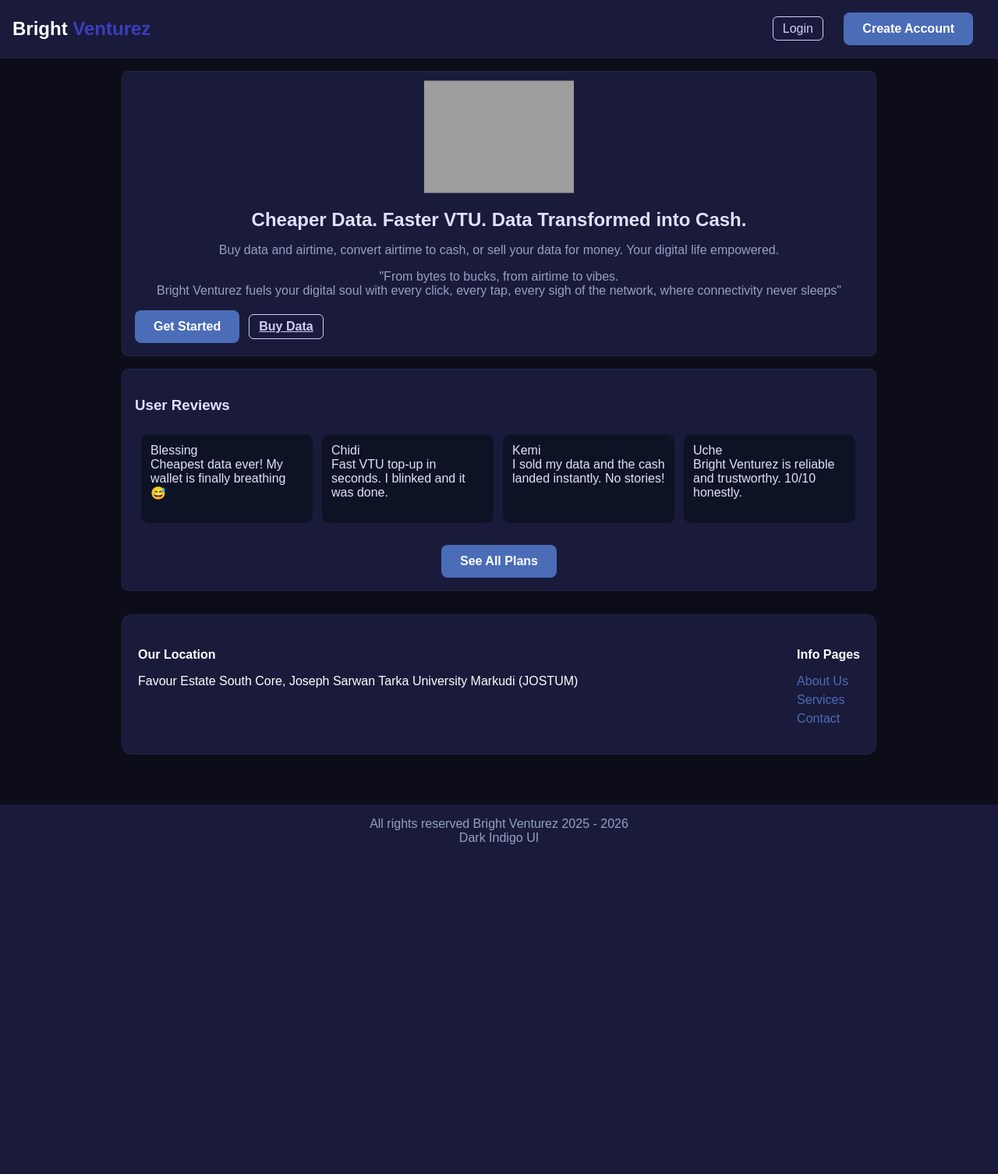
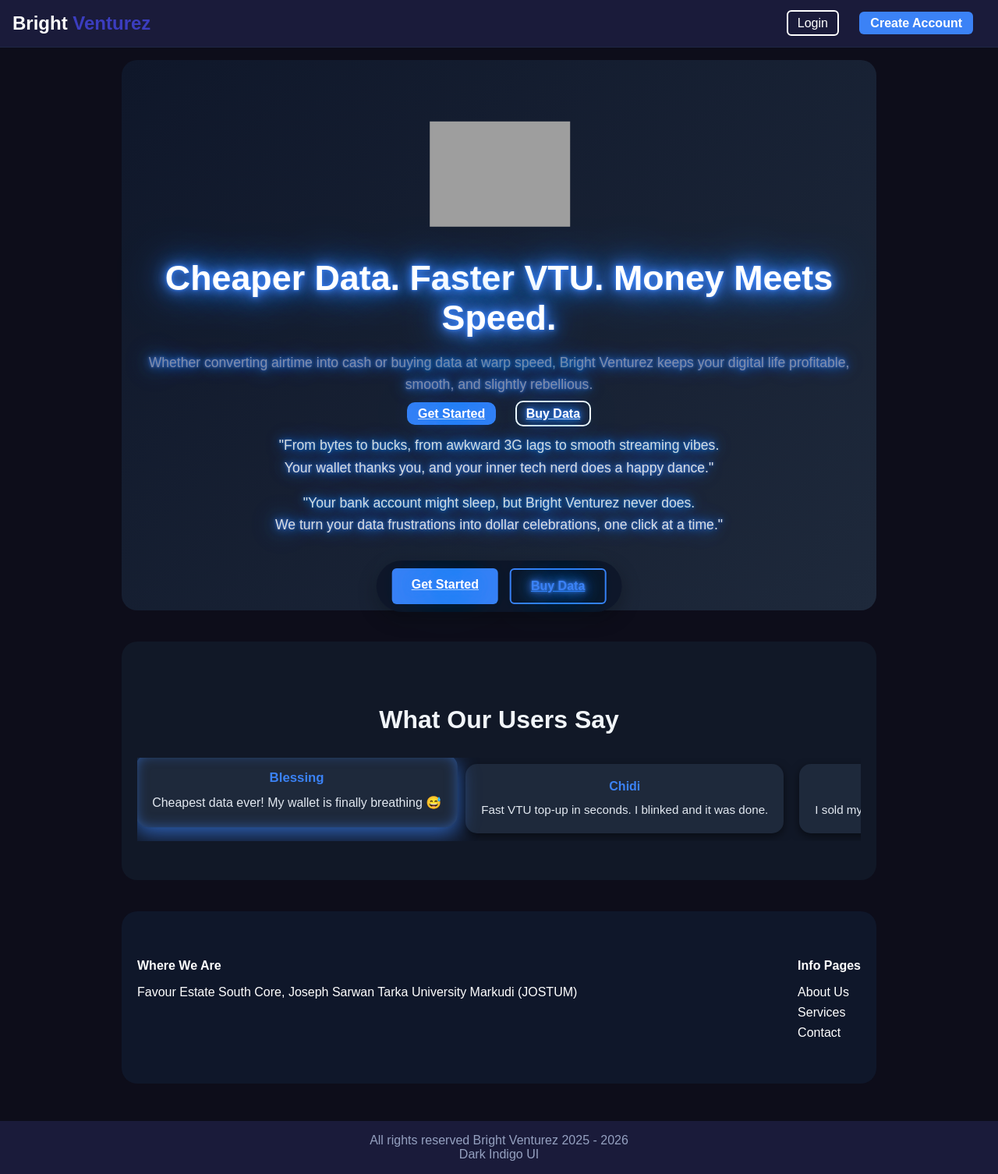
Before and after one commit to Francixxsol/Brightventurez, a Django app: page / in a window 1280 px wide. Shown: the whole page at 78% size. Before the commit the page ends 1083 px from the top, so only its background shows below. Run offline with Django 5.2, Linux system fonts and the light colour scheme; grey boxes are pictures that could not be loaded.

Commit message:
were live

```diff
--- a/core/templates/core/home.html
+++ b/core/templates/core/home.html
@@ -1,28 +1,43 @@
 {% extends "core/base.html" %}
 {% block content %}
 
+<!-- Floating CTA -->
+<div class="floating-cta">
+  <a class="btn primary pulse-btn neon-btn" href="{% url 'core:register' %}">Get Started</a>
+  <a class="btn ghost pulse-btn neon-btn" href="{% url 'core:buy_data' %}">Buy Data</a>
+</div>
+
 <!-- Hero Section -->
-<section class="card hero" style="text-align:center;">
-  <!-- Pulsing Logo -->
-  <img src="https://drive.google.com/uc?export=view&id=1DuB0g2KCi0qvIj86TXsYuvyrGxHevdNS"
-       alt="Bright Venturez Logo"
-       class="responsive-logo pulse-logo">
+<section class="hero">
+  <div class="hero-container">
+    <!-- Logo with micro-glitch animation -->
+    <img src="https://i.postimg.cc/k5tZXHwj/logo.jpg"
+         alt="Bright Venturez Logo"
+         class="responsive-logo pulse-logo glitch-logo">
 
-  <h1>Cheaper Data. Faster VTU. Data Transformed into Cash.</h1>
-  <p class="sub">Buy data and airtime, convert airtime to cash, or sell your data for money. Your digital life empowered.</p>
-  <p class="sub humor">
-    "From bytes to bucks, from airtime to vibes.<br>
-    Bright Venturez fuels your digital soul with every click, every tap, every sigh of the network, where connectivity never sleeps"
-  </p>
-  <div class="row gap">
-    <a class="btn primary" href="{% url 'core:register' %}">Get Started</a>
-    <a class="btn ghost" href="{% url 'core:buy_data' %}">Buy Data</a>
+    <h1 class="pulse-text neon-text">Cheaper Data. Faster VTU. Money Meets Speed.</h1>
+    <p class="sub pulse-text neon-text">Whether converting airtime into cash or buying data at warp speed, Bright Venturez keeps your digital life profitable, smooth, and slightly rebellious.</p>
+
+    <div class="hero-buttons">
+      <a class="btn primary pulse-btn neon-btn" href="{% url 'core:register' %}">Get Started</a>
+      <a class="btn ghost pulse-btn neon-btn" href="{% url 'core:buy_data' %}">Buy Data</a>
+    </div>
+
+    <!-- Humor Descriptions -->
+    <p class="humor pulse-text neon-text">
+      "From bytes to bucks, from awkward 3G lags to smooth streaming vibes.<br>
+      Your wallet thanks you, and your inner tech nerd does a happy dance."
+    </p>
+    <p class="humor pulse-text neon-text">
+      "Your bank account might sleep, but Bright Venturez never does. <br>
+      We turn your data frustrations into dollar celebrations, one click at a time."
+    </p>
   </div>
 </section>
 
 <!-- User Reviews Section -->
-<section class="card">
-  <h3>User Reviews</h3>
+<section class="reviews">
+  <h3>What Our Users Say</h3>
   <div class="carousel" id="reviewsCarousel">
     {% for r in reviews %}
       <div class="review-card">
@@ -31,17 +46,12 @@
       </div>
     {% endfor %}
   </div>
-
-  <!-- Call-to-Action Button to Plans -->
-  <div style="text-align:center; margin-top:20px;">
-    <a href="{% url 'core:plans' %}" class="btn primary">See All Plans</a>
-  </div>
 </section>
 
 <!-- Footer Address & Info Links -->
-<section class="card footer-info">
+<section class="footer-info">
   <div class="footer-address">
-    <h4>Our Location</h4>
+    <h4>Where We Are</h4>
     <p>Favour Estate South Core, Joseph Sarwan Tarka University Markudi (JOSTUM)</p>
   </div>
   <div class="footer-links">
@@ -54,84 +64,145 @@
   </div>
 </section>
 
+<!-- Styles -->
 <style>
-/* Responsive logo */
-.responsive-logo {
-  max-width: 180px;
-  width: 50%;
-  height: auto;
-  margin-bottom: 15px;
+/* --- Floating CTA --- */
+.floating-cta {
+  position: fixed;
+  bottom: 15px;
+  left: 50%;
+  transform: translateX(-50%);
+  background: rgba(15, 23, 42, 0.95);
+  padding: 10px 20px;
+  border-radius: 50px;
+  display: flex;
+  gap: 15px;
+  z-index: 9999;
+  box-shadow: 0 8px 25px rgba(0,0,0,0.3);
+}
+.floating-cta .btn { padding: 12px 25px; font-size: 1rem; }
+.floating-cta .btn.primary { background: #3B82F6; color: #fff; }
+.floating-cta .btn.ghost { background: transparent; border: 2px solid #3B82F6; color: #3B82F6; }
+.floating-cta .btn:hover { transform: scale(1.05); }
+
+/* --- Hero Section --- */
+.hero {
+  display: flex;
+  justify-content: center;
+  align-items: center;
+  text-align: center;
+  background: linear-gradient(135deg, #0f172a, #1e293b);
+  color: #fff;
+  padding: 80px 20px;
+  border-radius: 20px;
+  margin-bottom: 40px;
+}
+.hero-container h1 { font-size: 2.8rem; font-weight: 700; margin: 20px 0 10px; }
+.hero-container .sub, .hero-container .humor { font-size: 1.1rem; line-height: 1.6; opacity: 0.85; margin-bottom: 15px; }
+.hero-buttons .btn { margin: 10px; border-radius: 10px; transition: all 0.3s ease; }
+.btn.primary { background: #3B82F6; color: #fff; font-weight: 600; }
+.btn.primary:hover { transform: scale(1.05); }
+.btn.ghost { background: transparent; border: 2px solid #fff; color: #fff; }
+.btn.ghost:hover { background: rgba(255,255,255,0.1); transform: scale(1.05); }
+
+/* --- Logo animations --- */
+.responsive-logo { max-width: 180px; width: 50%; height: auto; margin-bottom: 15px; }
+.pulse-logo { animation: pulse 2.5s infinite ease-in-out; }
+@keyframes pulse { 0% { transform: scale(1); } 50% { transform: scale(1.08); } 100% { transform: scale(1); } }
+.glitch-logo { position: relative; animation: glitch 2s infinite; }
+@keyframes glitch {
+  0% { transform: translate(0); }
+  20% { transform: translate(-2px, 2px); }
+  40% { transform: translate(2px, -2px); }
+  60% { transform: translate(-1px, 1px); }
+  80% { transform: translate(1px, -1px); }
+  100% { transform: translate(0); }
 }
 
-/* Pulse animation */
-@keyframes pulse {
-  0% { transform: scale(1); }
-  50% { transform: scale(1.08); }
-  100% { transform: scale(1); }
+/* --- Pulse animation for buttons and text --- */
+.pulse-btn, .pulse-text {
+  animation: pulse-sync 2.5s infinite ease-in-out;
+}
+@keyframes pulse-sync {
+  0% { transform: scale(1); opacity: 0.9; }
+  50% { transform: scale(1.05); opacity: 1; }
+  100% { transform: scale(1); opacity: 0.9; }
 }
 
-.pulse-logo {
-  animation: pulse 2.5s infinite ease-in-out;
+/* --- Neon Glow --- */
+.neon-btn, .neon-text {
+  text-shadow:
+    0 0 5px #3B82F6,
+    0 0 10px #3B82F6,
+    0 0 20px #3B82F6,
+    0 0 40px #3B82F6,
+    0 0 80px #3B82F6;
+  animation: neon-pulse 2.5s infinite alternate;
+}
+@keyframes neon-pulse {
+  0% { text-shadow: 0 0 2px #3B82F6, 0 0 5px #3B82F6, 0 0 10px #3B82F6, 0 0 20px #3B82F6, 0 0 40px #3B82F6; }
+  50% { text-shadow: 0 0 5px #3B82F6, 0 0 15px #3B82F6, 0 0 30px #3B82F6, 0 0 50px #3B82F6, 0 0 80px #3B82F6; }
+  100% { text-shadow: 0 0 2px #3B82F6, 0 0 5px #3B82F6, 0 0 10px #3B82F6, 0 0 20px #3B82F6, 0 0 40px #3B82F6; }
 }
 
+/* --- Reviews Carousel --- */
+.reviews { padding: 50px 20px; background: #111827; border-radius: 20px; margin-bottom: 40px; color: #f1f5f9; text-align: center; }
+.reviews h3 { font-size: 2rem; margin-bottom: 30px; }
+.carousel { display: flex; overflow-x: auto; gap: 20px; scroll-behavior: smooth; padding-bottom: 10px; }
+.review-card { min-width: 250px; flex: 0 0 auto; background: #1e293b; border-radius: 15px; padding: 20px; box-shadow: 0 4px 12px rgba(0,0,0,0.5); transition: all 0.5s ease; }
+.review-card:hover { transform: translateY(-5px); }
+.review-name { font-weight: 600; margin-bottom: 10px; color: #3B82F6; }
+.review-text { font-size: 0.95rem; line-height: 1.4; color: #e2e8f0; }
+
+/* Highlight active review card */
+.review-card.active-card { transform: translateY(-10px) scale(1.05); box-shadow: 0 8px 25px rgba(59, 130, 246, 0.7), 0 0 15px rgba(59, 130, 246, 0.5) inset; }
+
+/* --- Footer --- */
+.footer-info { display: flex; justify-content: space-between; flex-wrap: wrap; padding: 40px 20px; background: #0f172a; color: #fff; border-radius: 20px; }
+.footer-info h4 { margin-bottom: 10px; }
+.footer-links ul { list-style: none; padding: 0; }
+.footer-links li { margin-bottom: 8px; }
+.footer-links a { color: #fff; text-decoration: none; }
+.footer-links a:hover { text-decoration: underline; }
+
+/* --- Responsive --- */
 @media (max-width: 768px) {
-  .responsive-logo {
-    width: 70%;
-    max-width: 140px;
-  }
+  .hero-container h1 { font-size: 2rem; }
+  .btn { font-size: 1rem; padding: 12px 25px; }
+  .carousel { gap: 15px; }
+  .review-card { min-width: 200px; }
 }
-
 @media (max-width: 480px) {
-  .responsive-logo {
-    width: 90%;
-    max-width: 120px;
-  }
-}
-
-/* Footer styling */
-.footer-info {
-  display: flex;
-  justify-content: space-between;
-  flex-wrap: wrap;
-  background: #1a1b3a;
-  color: #fff;
-  padding: 20px;
-  border-radius: 12px;
-  margin-top: 30px;
-}
-.footer-info h4 {
-  margin-bottom: 8px;
-}
-.footer-info ul {
-  list-style: none;
-  padding: 0;
-}
-.footer-info ul li {
-  margin-bottom: 6px;
-}
-.footer-info a {
-  color: #4b6cb7;
-  text-decoration: none;
-}
-.footer-info a:hover {
-  text-decoration: underline;
-}
-
-/* Call-to-action button */
-.btn.primary {
-  background: #4b6cb7;
-  color: #fff;
-  padding: 12px 24px;
-  border-radius: 8px;
-  font-weight: 600;
-  text-decoration: none;
-  display: inline-block;
-  transition: transform 0.2s ease, box-shadow 0.2s ease;
-}
-.btn.primary:hover {
-  transform: scale(1.05);
-  box-shadow: 0 0 15px rgba(75,108,183,0.5);
+  .hero-container h1 { font-size: 1.6rem; }
+  .btn { font-size: 0.95rem; padding: 10px 20px; }
+  .review-card { min-width: 180px; }
 }
 </style>
 
+<!-- JS: Auto-scroll + highlight active review card -->
+<script>
+const carousel = document.getElementById('reviewsCarousel');
+const reviewCards = carousel ? carousel.querySelectorAll('.review-card') : [];
+let currentIndex = 0;
+
+function highlightCard(index) {
+  reviewCards.forEach((card, i) => card.classList.toggle('active-card', i === index));
+}
+
+if (reviewCards.length > 0) {
+  highlightCard(currentIndex);
+
+  setInterval(() => {
+    currentIndex = (currentIndex + 1) % reviewCards.length;
+    highlightCard(currentIndex);
+
+    const activeCard = reviewCards[currentIndex];
+    const carouselRect = carousel.getBoundingClientRect();
+    const cardRect = activeCard.getBoundingClientRect();
+    const scrollLeft = carousel.scrollLeft + cardRect.left - carouselRect.left - (carouselRect.width / 2 - cardRect.width / 2);
+    carousel.scrollTo({ left: scrollLeft, behavior: 'smooth' });
+  }, 3500);
+}
+</script>
+
 {% endblock %}
```
